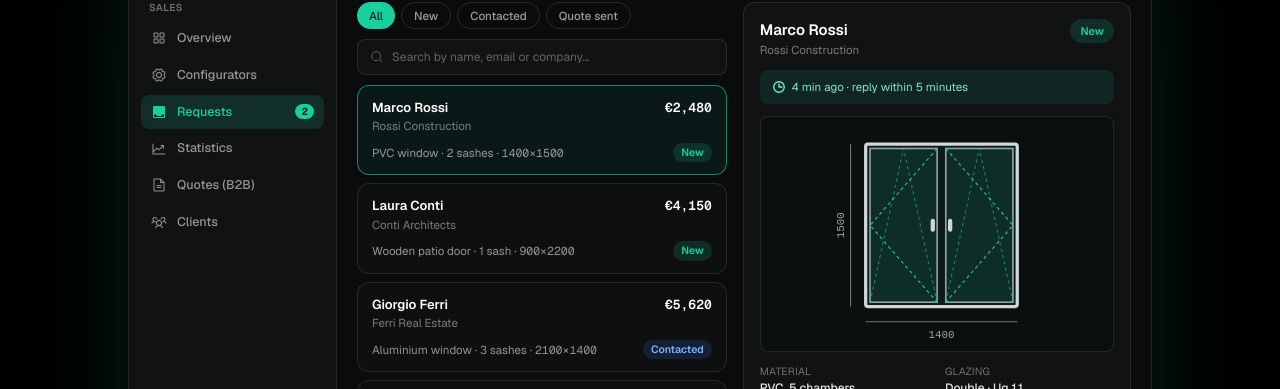
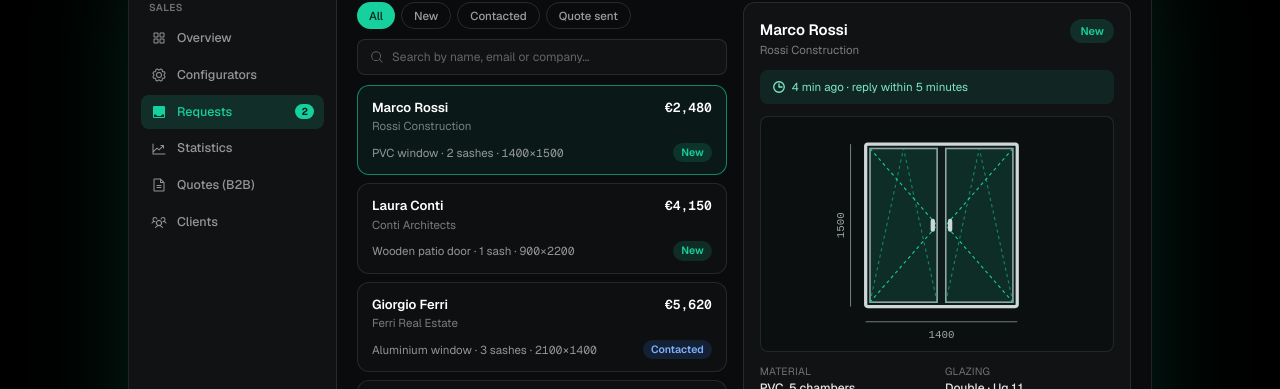
Before and after one commit to core829digital/onespec-website, a Next.js app: page /en/prodotto in a window 1280 px wide. Shown: the part 5240-5629 px from the top of the page. Built offline with nearby package versions, Linux system fonts and the light colour scheme.

Commit message:
Platform mock drawing: triangle tips point inside
Co-Authored-By: Claude Sonnet 5.5 <noreply@anthropic.com>
Claude-Session: https://claude.ai/code/session_01SDYfX21Bgxm31mAjEd1E1f

```diff
--- a/src/components/showcase/platform-showcase.tsx
+++ b/src/components/showcase/platform-showcase.tsx
@@ -57,22 +57,22 @@ function Drawing({ sashes, door, size }: { sashes: 1 | 2 | 3; door: boolean; siz
       <rect x={x0} y={y0} width={W} height={H} rx="2" fill="#0f1a1a" stroke="#cfd8d6" strokeWidth="3" />
       {Array.from({ length: sashes }).map((_, i) => {
         const x = x0 + i * sw;
-        // Hinges on the OUTER edges (left leaf hinged left, right leaf hinged right), handles
-        // towards the middle: the passage between the leaves stays free.
-        const left = sashes === 1 ? true : i === sashes - 1 ? false : true;
+        // Hinges on the OUTER edges, handles towards the middle; the triangle's tip points
+        // to the handle side (the inside of the pair).
+        const hingeLeft = sashes === 1 ? true : i !== sashes - 1;
         return (
           <g key={i}>
             <rect x={x + 4} y={y0 + 4} width={sw - 8} height={H - 8} fill="#16d19d" fillOpacity="0.10" stroke="#8fa5a1" strokeWidth="1.5" />
             {/* opening symbol: tilt & turn */}
             <path
-              d={left ? `M${x + sw - 4} ${y0 + 4} L${x + 4} ${y0 + H / 2} L${x + sw - 4} ${y0 + H - 4}` : `M${x + 4} ${y0 + 4} L${x + sw - 4} ${y0 + H / 2} L${x + 4} ${y0 + H - 4}`}
+              d={hingeLeft ? `M${x + 4} ${y0 + 4} L${x + sw - 4} ${y0 + H / 2} L${x + 4} ${y0 + H - 4}` : `M${x + sw - 4} ${y0 + 4} L${x + 4} ${y0 + H / 2} L${x + sw - 4} ${y0 + H - 4}`}
               fill="none"
               stroke="#16d19d"
               strokeWidth="1"
               strokeDasharray="3 3"
             />
             <path d={`M${x + 4} ${y0 + H - 4} L${x + sw / 2} ${y0 + 4} L${x + sw - 4} ${y0 + H - 4}`} fill="none" stroke="#16d19d" strokeOpacity="0.55" strokeWidth="1" strokeDasharray="3 3" />
-            <rect x={left ? x + sw - 10 : x + 6} y={y0 + H / 2 - 6} width="4" height="12" rx="2" fill="#cfd8d6" />
+            <rect x={hingeLeft ? x + sw - 10 : x + 6} y={y0 + H / 2 - 6} width="4" height="12" rx="2" fill="#cfd8d6" />
           </g>
         );
       })}
```
